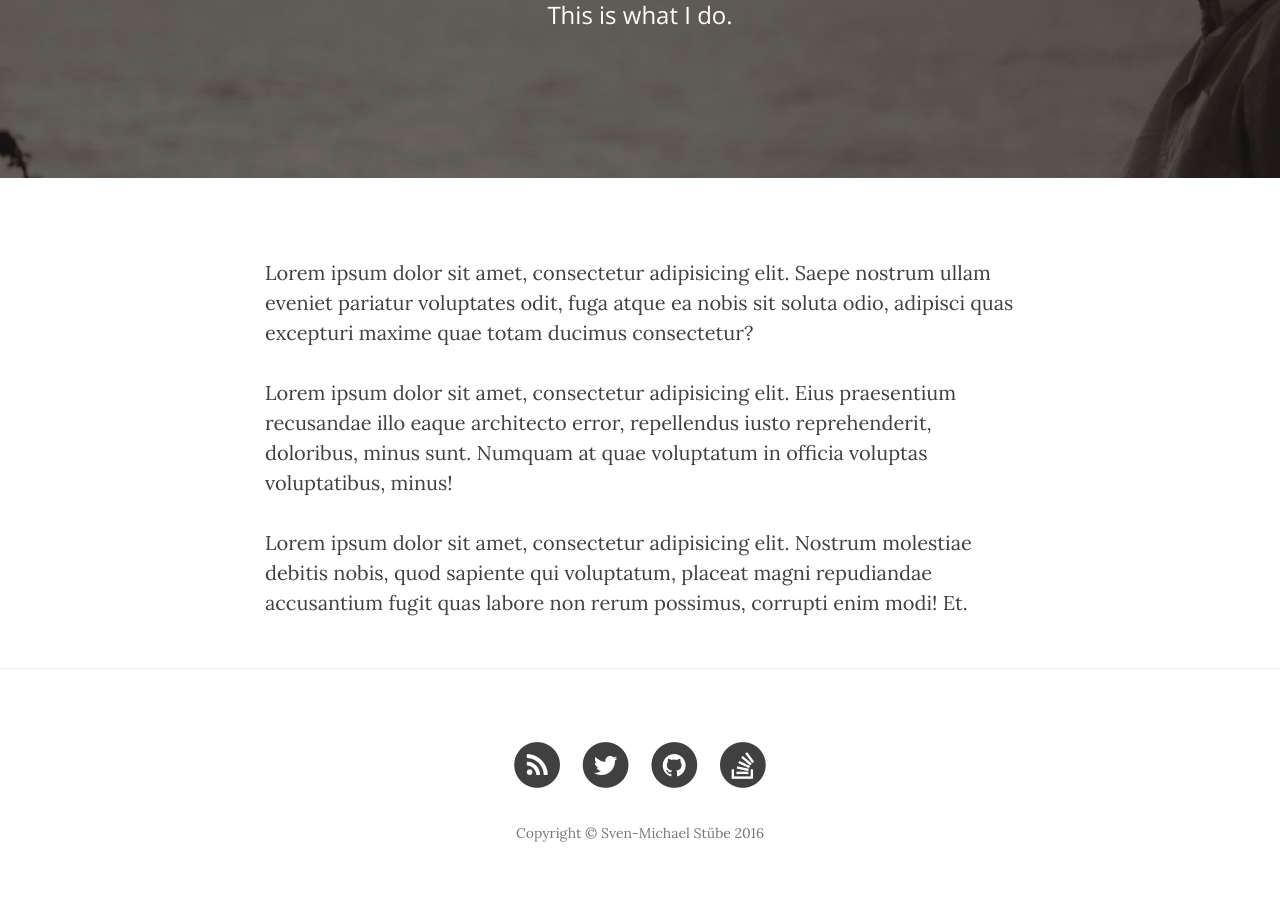
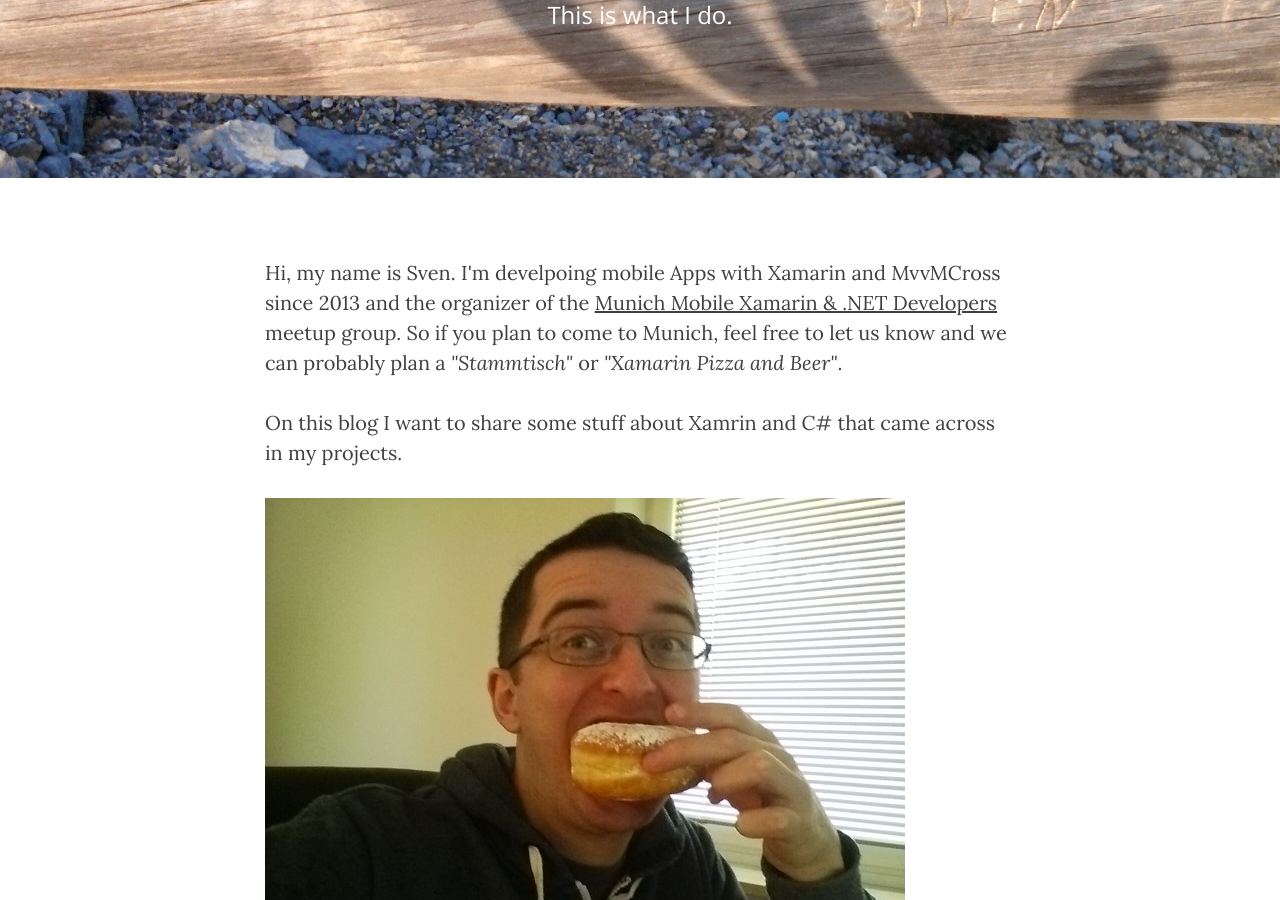
Before and after one commit to smstuebe/smstuebe.github.io, a Jekyll site: the page built from about.html, in a window 1280 px wide and 900 px high, scrolled down 270 px. Built offline with Jekyll 4.4.1, drawn with Linux system fonts in a browser that asks for light colours; nearby versions of some CDN libraries.

Commit message:
added about me

```diff
--- a/about.html
+++ b/about.html
@@ -5,8 +5,10 @@ description: "This is what I do."
 header-img: "img/about-bg.jpg"
 ---
 
-<p>Lorem ipsum dolor sit amet, consectetur adipisicing elit. Saepe nostrum ullam eveniet pariatur voluptates odit, fuga atque ea nobis sit soluta odio, adipisci quas excepturi maxime quae totam ducimus consectetur?</p>
+<p>Hi, my name is Sven. I'm develpoing mobile Apps with Xamarin and MvvMCross since 2013 and the organizer of the
+<a href="http://www.meetup.com/de-DE/MunichXamarinNET/" target="_blank" onclick="tol('http://www.meetup.com/de-DE/MunichXamarinNET/'); return false;">Munich Mobile Xamarin &amp; .NET Developers</a> meetup group.
+So if you plan to come to Munich, feel free to let us know and we can probably plan a <i>"Stammtisch"</i> or <i>"Xamarin Pizza and Beer"</i>.</p>
 
-<p>Lorem ipsum dolor sit amet, consectetur adipisicing elit. Eius praesentium recusandae illo eaque architecto error, repellendus iusto reprehenderit, doloribus, minus sunt. Numquam at quae voluptatum in officia voluptas voluptatibus, minus!</p>
+<p>On this blog I want to share some stuff about Xamrin and C# that came across in my projects.</p>
 
-<p>Lorem ipsum dolor sit amet, consectetur adipisicing elit. Nostrum molestiae debitis nobis, quod sapiente qui voluptatum, placeat magni repudiandae accusantium fugit quas labore non rerum possimus, corrupti enim modi! Et.</p>
+<p><img src="/img/me.jpg" alt="me" /></p>
```
Also changed, not shown: img/about-bg.jpg, img/me.jpg (added).
